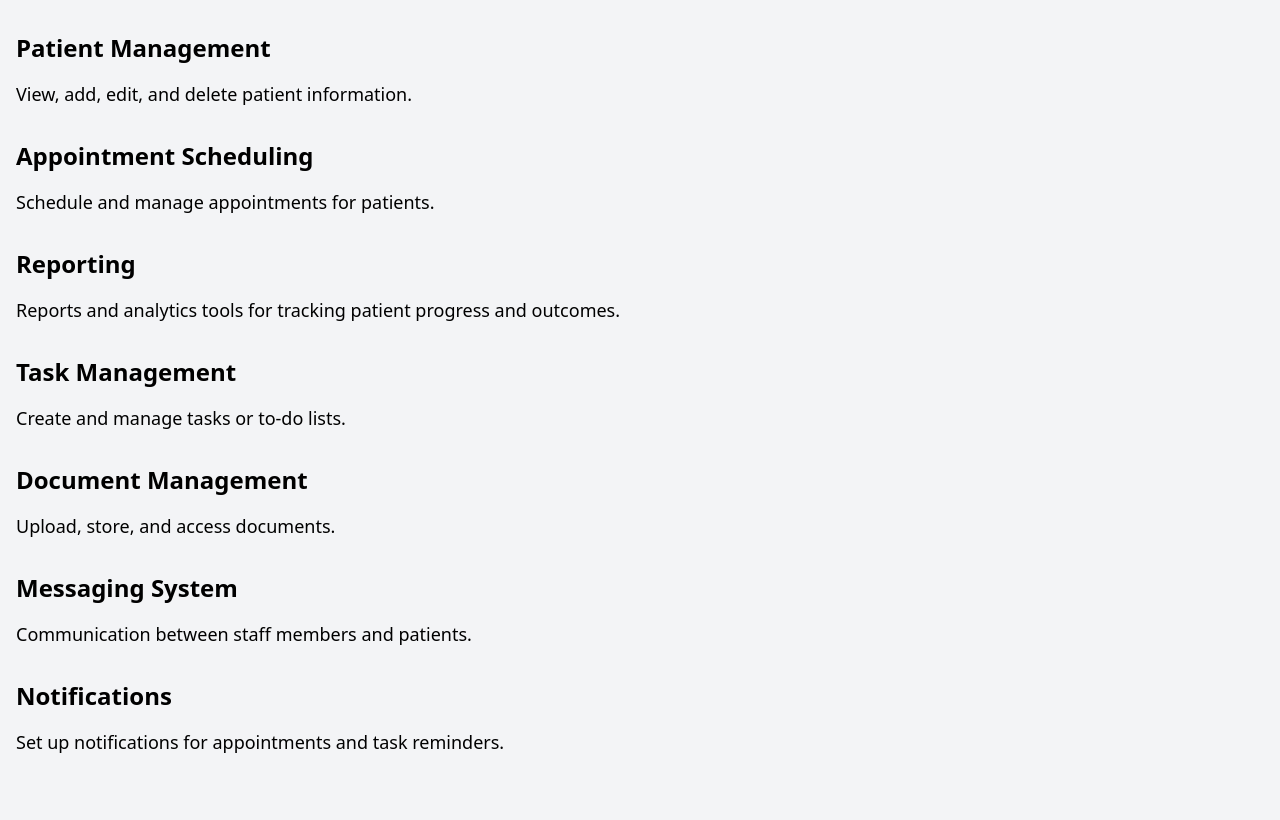
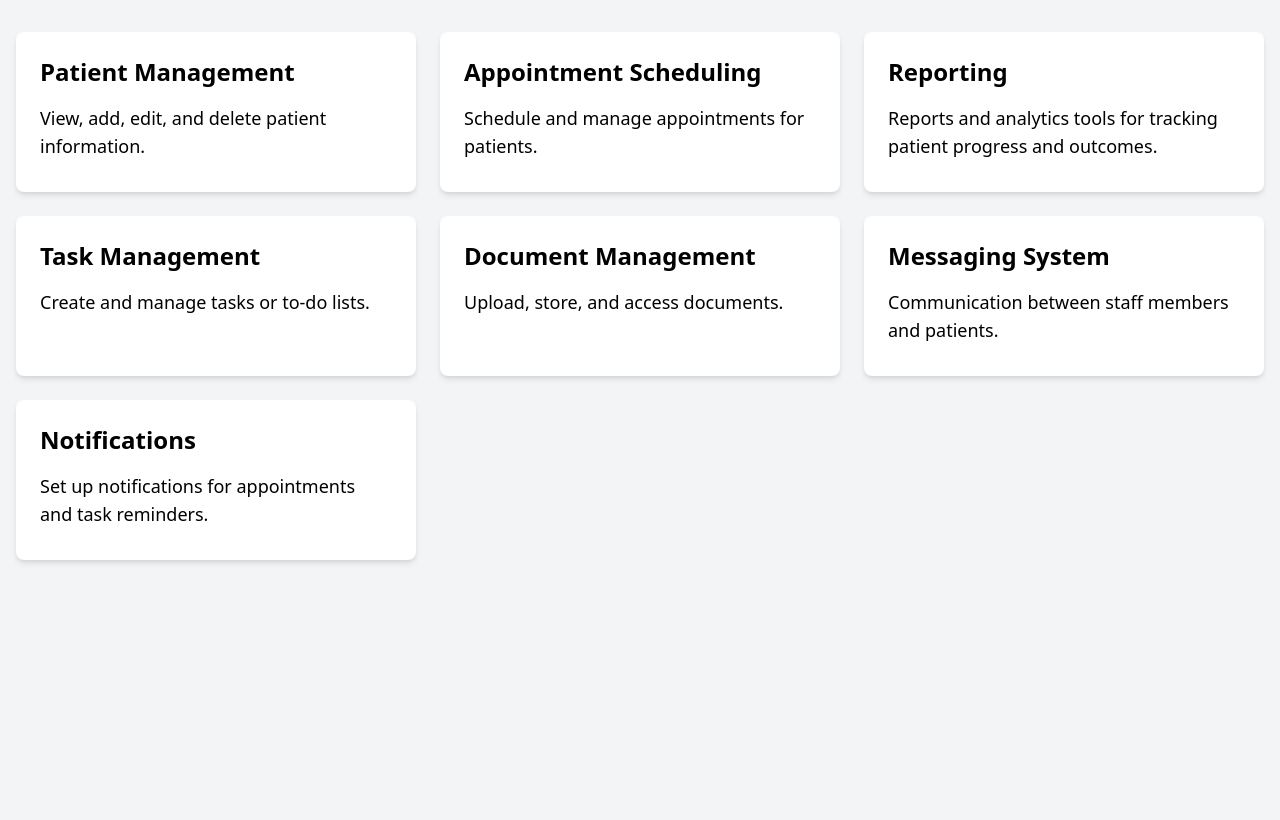
Before and after one commit to Jabrahamjohn/Rehab, a Flask app: page /dashboard in a window 1280 px wide. Shown: the part 68-888 px from the top of the page. After the commit the page ends 631 px from the top, so only its background shows below. Run offline with Flask 3, Linux system fonts and the light colour scheme.

Commit message:
just unglued them and the balls are rolling again

```diff
--- a/rehab_app/templates/dashboard.html
+++ b/rehab_app/templates/dashboard.html
@@ -21,54 +21,59 @@
 
     <main class="container mx-auto px-4 py-8">
 
+        <!-- Grid Layout -->
+        <div class="grid grid-cols-1 md:grid-cols-2 lg:grid-cols-3 gap-6">
+
             <!-- Patient Management Section -->
-        <section class="mb-8">
+            <section class="bg-white rounded-lg shadow-md p-6">
                 <h2 class="text-2xl font-semibold mb-4">Patient Management</h2>
                 <p class="text-lg mb-2">View, add, edit, and delete patient information.</p>
                 <!-- Placeholder for patient management functionality -->
             </section>
 
             <!-- Appointment Scheduling Section -->
-        <section class="mb-8">
+            <section class="bg-white rounded-lg shadow-md p-6">
                 <h2 class="text-2xl font-semibold mb-4">Appointment Scheduling</h2>
                 <p class="text-lg mb-2">Schedule and manage appointments for patients.</p>
                 <!-- Placeholder for appointment scheduling functionality -->
             </section>
 
             <!-- Reporting Section -->
-        <section class="mb-8">
+            <section class="bg-white rounded-lg shadow-md p-6">
                 <h2 class="text-2xl font-semibold mb-4">Reporting</h2>
                 <p class="text-lg mb-2">Reports and analytics tools for tracking patient progress and outcomes.</p>
                 <!-- Placeholder for reporting functionality -->
             </section>
 
             <!-- Task Management Section -->
-        <section class="mb-8">
+            <section class="bg-white rounded-lg shadow-md p-6">
                 <h2 class="text-2xl font-semibold mb-4">Task Management</h2>
                 <p class="text-lg mb-2">Create and manage tasks or to-do lists.</p>
                 <!-- Placeholder for task management functionality -->
             </section>
 
             <!-- Document Management Section -->
-        <section class="mb-8">
+            <section class="bg-white rounded-lg shadow-md p-6">
                 <h2 class="text-2xl font-semibold mb-4">Document Management</h2>
                 <p class="text-lg mb-2">Upload, store, and access documents.</p>
                 <!-- Placeholder for document management functionality -->
             </section>
 
             <!-- Messaging System Section -->
-        <section class="mb-8">
+            <section class="bg-white rounded-lg shadow-md p-6">
                 <h2 class="text-2xl font-semibold mb-4">Messaging System</h2>
                 <p class="text-lg mb-2">Communication between staff members and patients.</p>
                 <!-- Placeholder for messaging system functionality -->
             </section>
 
             <!-- Notifications Section -->
-        <section class="mb-8">
+            <section class="bg-white rounded-lg shadow-md p-6">
                 <h2 class="text-2xl font-semibold mb-4">Notifications</h2>
                 <p class="text-lg mb-2">Set up notifications for appointments and task reminders.</p>
                 <!-- Placeholder for notifications functionality -->
             </section>
+
+        </div> <!-- End of Grid Layout -->
 
     </main>
 
```
Lines whose indentation alone changed are shown as unchanged.
